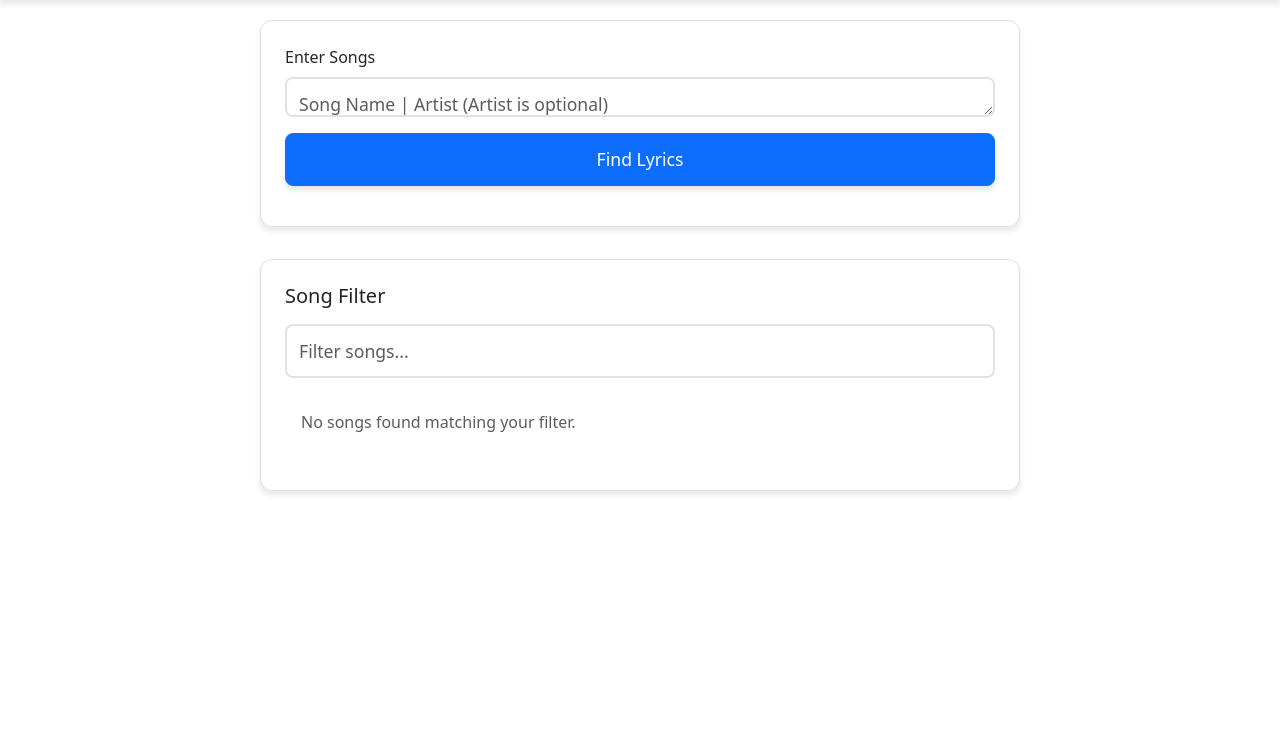
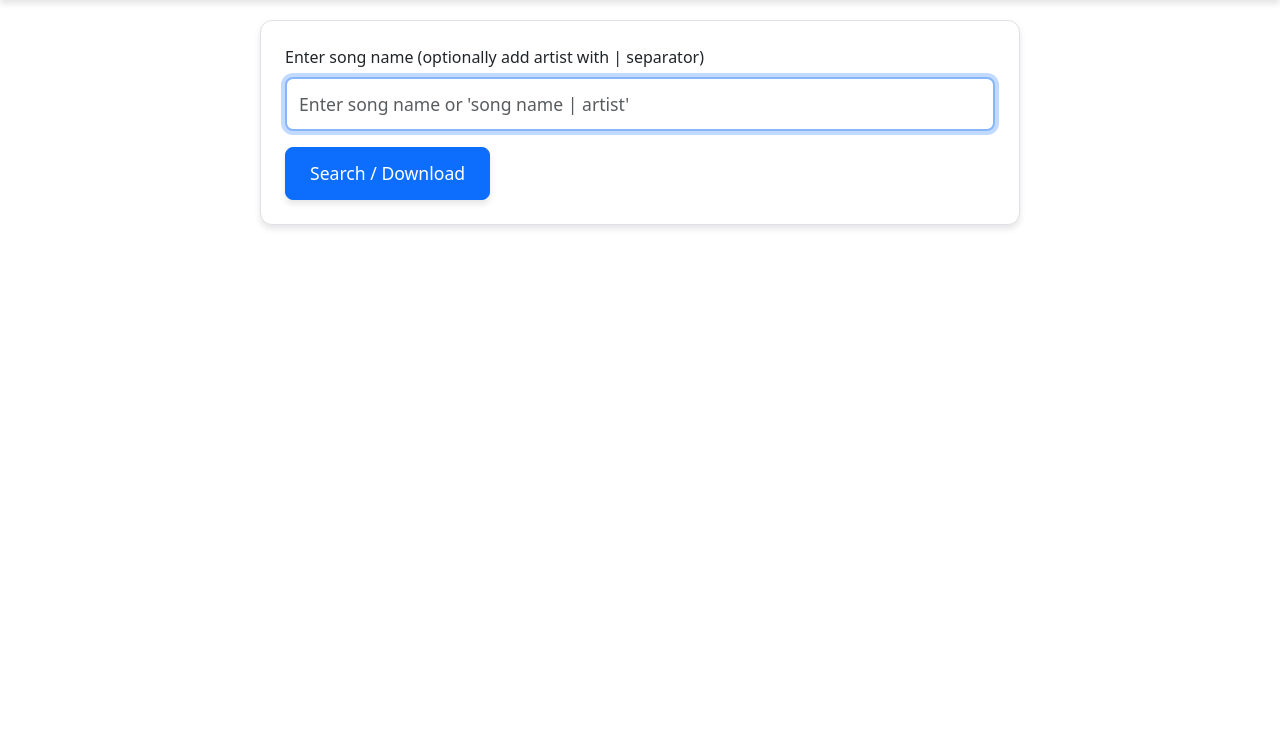
Before and after one commit to emooney/song_lyrics_1, a Flask app: page / in a window 1280 px wide. Shown: the part 60-791 px from the top of the page. Run offline with Flask 3, Linux system fonts and the light colour scheme; data that the repository does not hold is empty; parts of the project's set-up code (start-up, migrations or seed data) failed here and were passed over; some libraries are stand-ins or nearby versions.

Commit message:
made more UI teaks

```diff
--- a/app.py
+++ b/app.py
@@ -118,130 +118,131 @@ def save_lyrics(song_name, lyrics, artist=None):
 def home():
     return render_template('index.html')
 
-@app.route('/search', methods=['POST'])
-def search_lyrics():
+@app.route('/process_song', methods=['POST'])
+def process_song():
     data = request.get_json()
-    songs_input = data.get('songs', '').strip().split('\n')
-    results = []
+    input_text = data.get('input', '').strip()
 
-    for song_line in songs_input:
-        if '|' in song_line:
-            song_name, artist = song_line.split('|', 1)
-        else:
-            song_name, artist = song_line, None
-
-        song_name = song_name.strip()
-        artist = artist.strip() if artist else None
-
-        try:
-            if artist:
-                song = genius.search_song(song_name, artist)
-            else:
-                song = genius.search_song(song_name)
-
-            if song:
-                filename, is_new = save_lyrics(song.title, song.lyrics, song.artist)
-                results.append({
-                    'song': song.title,
-                    'artist': song.artist,
-                    'status': 'success' if is_new else 'already_exists',
-                    'filename': filename
-                })
-            else:
-                results.append({
-                    'song': song_name,
-                    'artist': artist,
-                    'status': 'not_found'
-                })
-        except Exception as e:
-            results.append({
-                'song': song_name,
-                'artist': artist,
-                'status': 'error',
-                'message': str(e)
-            })
-
-    return jsonify(results)
-
-@app.route('/view_lyrics', methods=['POST'])
-def view_lyrics():
-    data = request.get_json()
-    search_term = data.get('song', '').strip()
-
-    # List all files in songs directory
-    songs = os.listdir(SONGS_DIR)
-    matching_songs = [song for song in songs if search_term.lower() in song.lower()]
-
-    if not matching_songs:
+    if not input_text:
         return jsonify({
-            'status': 'not_found',
-            'message': f'No songs found matching "{search_term}"'
+            'status': 'error',
+            'message': 'No input provided'
         })
 
-    results = []
-    for song_file in matching_songs:
-        filepath = os.path.join(SONGS_DIR, song_file)
+    # Parse input for song name and optional artist
+    if '|' in input_text:
+        song_name, artist = input_text.split('|', 1)
+        song_name = song_name.strip()
+        artist = artist.strip()
+    else:
+        song_name = input_text
+        artist = None
+
+    # First, try to find existing songs that match
+    songs = os.listdir(SONGS_DIR)
+    matching_songs = [song for song in songs
+                     if song_name.lower() in song.lower()]
+
+    if matching_songs:
+        # Found matching songs, get the first one's lyrics
+        filepath = os.path.join(SONGS_DIR, matching_songs[0])
         try:
             with open(filepath, 'r', encoding='utf-8') as f:
                 first_line = f.readline().strip()
                 second_line = f.readline().strip()
 
                 title = first_line.replace('Title: ', '') if first_line.startswith('Title: ') else ''
-                artist = second_line.replace('Artist: ', '') if second_line.startswith('Artist: ') else None
+                song_artist = second_line.replace('Artist: ', '') if second_line.startswith('Artist: ') else None
 
                 lyrics = f.read()
-            results.append({
-                'filename': song_file,
+
+            return jsonify({
+                'status': 'success',
+                'message': 'Found existing song',
+                'filename': matching_songs[0],
                 'title': title,
-                'artist': artist,
-                'lyrics': lyrics,
-                'status': 'success'
+                'artist': song_artist,
+                'lyrics': lyrics
             })
         except Exception as e:
-            results.append({
-                'filename': song_file,
+            return jsonify({
                 'status': 'error',
-                'message': str(e)
+                'message': f'Error reading lyrics: {str(e)}'
             })
 
-    return jsonify(results)
+    # No matching songs found, try to download from Genius
+    try:
+        if artist:
+            song = genius.search_song(song_name, artist)
+        else:
+            song = genius.search_song(song_name)
 
-# This method is triggered when the user first opens the page in the browser.
-@app.route('/list-songs', methods=['GET'])
+        if song:
+            filename, is_new = save_lyrics(song.title, song.lyrics, song.artist)
+
+            # Read the saved lyrics
+            filepath = os.path.join(SONGS_DIR, filename)
+            with open(filepath, 'r', encoding='utf-8') as f:
+                lyrics = f.read()
+
+            return jsonify({
+                'status': 'success',
+                'message': 'Downloaded new lyrics',
+                'filename': filename,
+                'title': song.title,
+                'artist': song.artist,
+                'lyrics': lyrics
+            })
+        else:
+            return jsonify({
+                'status': 'error',
+                'message': 'Song not found on Genius'
+            })
+    except Exception as e:
+        return jsonify({
+            'status': 'error',
+            'message': f'Error downloading lyrics: {str(e)}'
+        })
+
+@app.route('/list_songs')
 def list_songs():
-    songs = []
-    for filename in os.listdir(SONGS_DIR):
-        if filename.endswith('.txt'):
-            # Extract title and artist from filename
-            name = os.path.splitext(filename)[0]
-            parts = name.replace('_', ' ').split(' - ', 1)
+    try:
+        songs = []
+        for filename in os.listdir(SONGS_DIR):
+            filepath = os.path.join(SONGS_DIR, filename)
+            try:
+                with open(filepath, 'r', encoding='utf-8') as f:
+                    first_line = f.readline().strip()
+                    second_line = f.readline().strip()
 
-            title = parts[0].strip()
-            artist = parts[1].strip() if len(parts) > 1 else None
+                    title = first_line.replace('Title: ', '') if first_line.startswith('Title: ') else ''
+                    artist = second_line.replace('Artist: ', '') if second_line.startswith('Artist: ') else None
 
-            songs.append({
-                'filename': filename,
-                'title': title,
-                'artist': artist
-            })
-    return jsonify(sorted(songs, key=lambda x: x['title'].lower()))
+                    songs.append({
+                        'filename': filename,
+                        'title': title,
+                        'artist': artist
+                    })
+            except Exception as e:
+                print(f"Error reading file {filename}: {e}")
+                continue
+
+        return jsonify({'songs': songs})
+    except Exception as e:
+        return jsonify({'error': str(e)})
 
 @app.route('/get-lyrics/<filename>')
 def get_lyrics_by_file(filename):
     try:
         filepath = os.path.join(SONGS_DIR, filename)
-        if not os.path.exists(filepath):
-            return jsonify({'error': 'Song not found'}), 404
+        with open(filepath, 'r', encoding='utf-8') as f:
+            first_line = f.readline().strip()
+            second_line = f.readline().strip()
 
-        with open(filepath, 'r', encoding='utf-8') as f:
+            title = first_line.replace('Title: ', '') if first_line.startswith('Title: ') else ''
+            artist = second_line.replace('Artist: ', '') if second_line.startswith('Artist: ') else None
+
             lyrics = f.read()
-
-        # Extract title and artist from filename
-        name = os.path.splitext(filename)[0]
-        parts = name.replace('_', ' ').split(' - ', 1)
-
-        title = parts[0].strip()
-        artist = parts[1].strip() if len(parts) > 1 else None
 
         return jsonify({
             'title': title,
@@ -249,19 +250,16 @@ def get_lyrics_by_file(filename):
             'lyrics': lyrics
         })
     except Exception as e:
-        return jsonify({'error': str(e)}), 500
+        return jsonify({'error': str(e)})
 
 @app.route('/delete-song/<filename>', methods=['DELETE'])
 def delete_song(filename):
     try:
-        file_path = os.path.join(SONGS_DIR, filename)
-        if not os.path.exists(file_path):
-            return jsonify({'error': 'Song file not found'}), 404
-
-        os.remove(file_path)
-        return jsonify({'message': 'Song deleted successfully'})
+        filepath = os.path.join(SONGS_DIR, filename)
+        os.remove(filepath)
+        return jsonify({'success': True})
     except Exception as e:
-        return jsonify({'error': str(e)}), 500
+        return jsonify({'error': str(e)})
 
 if __name__ == '__main__':
     app.run(host='0.0.0.0', port=5000, debug=True)
--- a/templates/index.html
+++ b/templates/index.html
@@ -222,38 +222,22 @@
     </header>
 
     <main class="main-content">
-        <div class="lyrics-form-container">
-            <div class="card">
+        <div class="card lyrics-form-container">
             <div class="card-body">
-                    <form id="lyricsForm">
                 <div class="mb-3">
-                            <label for="songs" class="form-label">Enter Songs</label>
-                            <textarea class="form-control" id="songs" rows="5"
-                                placeholder="Song Name | Artist (Artist is optional)&#10;Example:&#10;Bohemian Rhapsody | Queen&#10;Yesterday | The Beatles&#10;Imagine" style="height: 2rem; font-size: 1.1rem;"></textarea>
+                    <label for="songInput" class="form-label">Enter song name (optionally add artist with | separator)</label>
+                    <input type="text" class="form-control" id="songInput" placeholder="Enter song name or 'song name | artist'" oninput="filterSongs(this.value)" autofocus>
                 </div>
-                        <button type="submit" class="btn btn-primary w-100">Find Lyrics</button>
-                        <div id="results" class="results-container"></div>
-                    </form>
-                </div>
+                <button class="btn btn-primary" onclick="handleSongInput()">Search / Download</button>
             </div>
         </div>
 
-        <div class="songs-container">
-            <div class="card">
-                <div class="card-body">
-                    <h5 class="card-title mb-3">Song Filter</h5>
-                    <div class="mb-3">
-                        <input type="text" class="form-control" id="songSearch" placeholder="Filter songs...">
-                    </div>
-                    <div id="songList" class="list-group">
-                        <!-- Songs will be populated here -->
-                    </div>
-                </div>
-            </div>
+        <div id="songsList" class="songs-container">
+            <!-- Songs will be rendered here -->
         </div>
     </main>
 
-    <div id="lyricsView" class="lyrics-view">
+    <div class="lyrics-view" id="lyricsView">
         <button class="btn btn-outline-secondary back-button" onclick="showMainView()">
             <i class="bi bi-arrow-left"></i> Back to Songs
         </button>
@@ -302,18 +286,76 @@
             // Show main view by default
             showMainView();
 
-            // Load available songs
-            fetch('/list-songs')
-                .then(response => response.json())
-                .then(songs => {
-                    const songList = document.getElementById('songList');
-                    const renderSongs = (filteredSongs) => {
+            // Initial load of songs
+            fetchSongs();
+
+            // Ensure input has focus
+            document.getElementById('songInput').focus();
+        });
+
+        async function handleSongInput() {
+            const input = document.getElementById('songInput').value.trim();
+            if (!input) return;
+
+            const response = await fetch('/process_song', {
+                method: 'POST',
+                headers: {
+                    'Content-Type': 'application/json'
+                },
+                body: JSON.stringify({ input: input })
+            });
+
+            const result = await response.json();
+
+            if (result.status === 'success') {
+                // Refresh the songs list
+                fetchSongs();
+                // Show the lyrics if available
+                if (result.lyrics) {
+                    displayLyrics(result.filename, result.title, result.artist, result.lyrics);
+                }
+            } else {
+                alert(result.message);
+            }
+        }
+
+        async function fetchSongs() {
+            const response = await fetch('/list_songs');
+            const data = await response.json();
+            songs = data.songs;
+            renderSongs(songs);
+        }
+
+        function filterSongs(query) {
+            query = query.toLowerCase().trim();
+
+            // If query contains artist separator, split it
+            let songQuery = query;
+            let artistQuery = '';
+            if (query.includes('|')) {
+                [songQuery, artistQuery] = query.split('|').map(part => part.trim());
+            }
+
+            const filteredSongs = songs.filter(song => {
+                const titleMatch = song.title.toLowerCase().includes(songQuery);
+                const artistMatch = song.artist && song.artist.toLowerCase().includes(artistQuery);
+
+                if (artistQuery) {
+                    // If artist is specified, both title and artist should match
+                    return titleMatch && artistMatch;
+                } else {
+                    // If no artist specified, match either title or artist
+                    return titleMatch || (song.artist && song.artist.toLowerCase().includes(songQuery));
+                }
+            });
+
+            renderSongs(filteredSongs);
+        }
+
+        function renderSongs(songs) {
+            const songList = document.getElementById('songsList');
             songList.innerHTML = '';
-                        if (filteredSongs.length === 0) {
-                            songList.innerHTML = '<p class="text-muted p-3">No songs found matching your filter.</p>';
-                            return;
-                        }
-                        filteredSongs.forEach(song => {
+            songs.forEach(song => {
                 const button = document.createElement('button');
                 button.className = 'list-group-item list-group-item-action';
                 button.innerHTML = `
@@ -371,14 +413,8 @@
                             const index = songs.findIndex(s => s.filename === song.filename);
                             if (index > -1) {
                                 songs.splice(index, 1);
-                                            // Re-filter and render the updated list
-                                            const filterTerm = document.getElementById('songSearch').value.toLowerCase().trim();
-                                            const filteredSongs = filterTerm === '' ? songs : songs.filter(s => {
-                                                const titleMatch = s.title.toLowerCase().includes(filterTerm);
-                                                const artistMatch = s.artist && s.artist.toLowerCase().includes(filterTerm);
-                                                return titleMatch || artistMatch;
-                                            });
-                                            renderSongs(filteredSongs);
+                                // Re-render the updated list
+                                renderSongs(songs);
                             }
                         })
                         .catch(error => {
@@ -389,86 +425,13 @@
 
                 songList.appendChild(button);
             });
-                    };
-
-                    // Initial render with all songs
-                    renderSongs(songs);
-
-                    // Filter functionality
-                    const searchInput = document.getElementById('songSearch');
-                    searchInput.addEventListener('input', (e) => {
-                        const filterTerm = e.target.value.toLowerCase().trim();
-                        const filteredSongs = filterTerm === '' ? songs : songs.filter(song => {
-                            const titleMatch = song.title.toLowerCase().includes(filterTerm);
-                            const artistMatch = song.artist && song.artist.toLowerCase().includes(filterTerm);
-                            return titleMatch || artistMatch;
-                        });
-                        renderSongs(filteredSongs);
-                    });
-                })
-                .catch(error => {
-                    console.error('Error loading songs:', error);
-                    document.getElementById('songList').innerHTML =
-                        '<div class="alert alert-danger">Error loading songs. Please refresh the page.</div>';
-                });
-        });
-
-        // Form submission for finding new lyrics
-        document.getElementById('lyricsForm').addEventListener('submit', async (e) => {
-            e.preventDefault();
-            const songs = document.getElementById('songs').value;
-            const resultsDiv = document.getElementById('results');
-
-            resultsDiv.innerHTML = '<div class="alert alert-info">Searching for lyrics...</div>';
-
-            try {
-                const response = await fetch('/search', {
-                    method: 'POST',
-                    headers: {
-                        'Content-Type': 'application/json',
-                    },
-                    body: JSON.stringify({ songs }),
-                });
-
-                const results = await response.json();
-
-                resultsDiv.innerHTML = results.map(result => {
-                    let statusClass = '';
-                    let message = '';
-
-                    switch(result.status) {
-                        case 'success':
-                            statusClass = 'success';
-                            message = `Lyrics saved successfully`;
-                            break;
-                        case 'error':
-                            statusClass = 'error';
-                            message = `Error: ${result.message}`;
-                            break;
-                        case 'not_found':
-                            statusClass = 'not-found';
-                            message = 'Lyrics not found';
-                            break;
         }
 
-                    return `
-                        <div class="result-item ${statusClass}">
-                            <strong>${result.song}</strong>
-                            ${result.artist ? ` by ${result.artist}` : ''}
-                            <br>
-                            ${message}
-                        </div>
-                    `;
-                }).join('');
-
-            } catch (error) {
-                resultsDiv.innerHTML = `
-                    <div class="alert alert-danger">
-                        An error occurred while searching for lyrics: ${error.message}
-                    </div>
-                `;
+        function displayLyrics(filename, title, artist, lyrics) {
+            document.getElementById('songTitle').textContent = artist ? `${title} - ${artist}` : title;
+            document.getElementById('songLyrics').textContent = lyrics;
+            showLyricsView();
         }
-        });
     </script>
 </body>
 </html>
```
Lines whose indentation alone changed are shown as unchanged.
